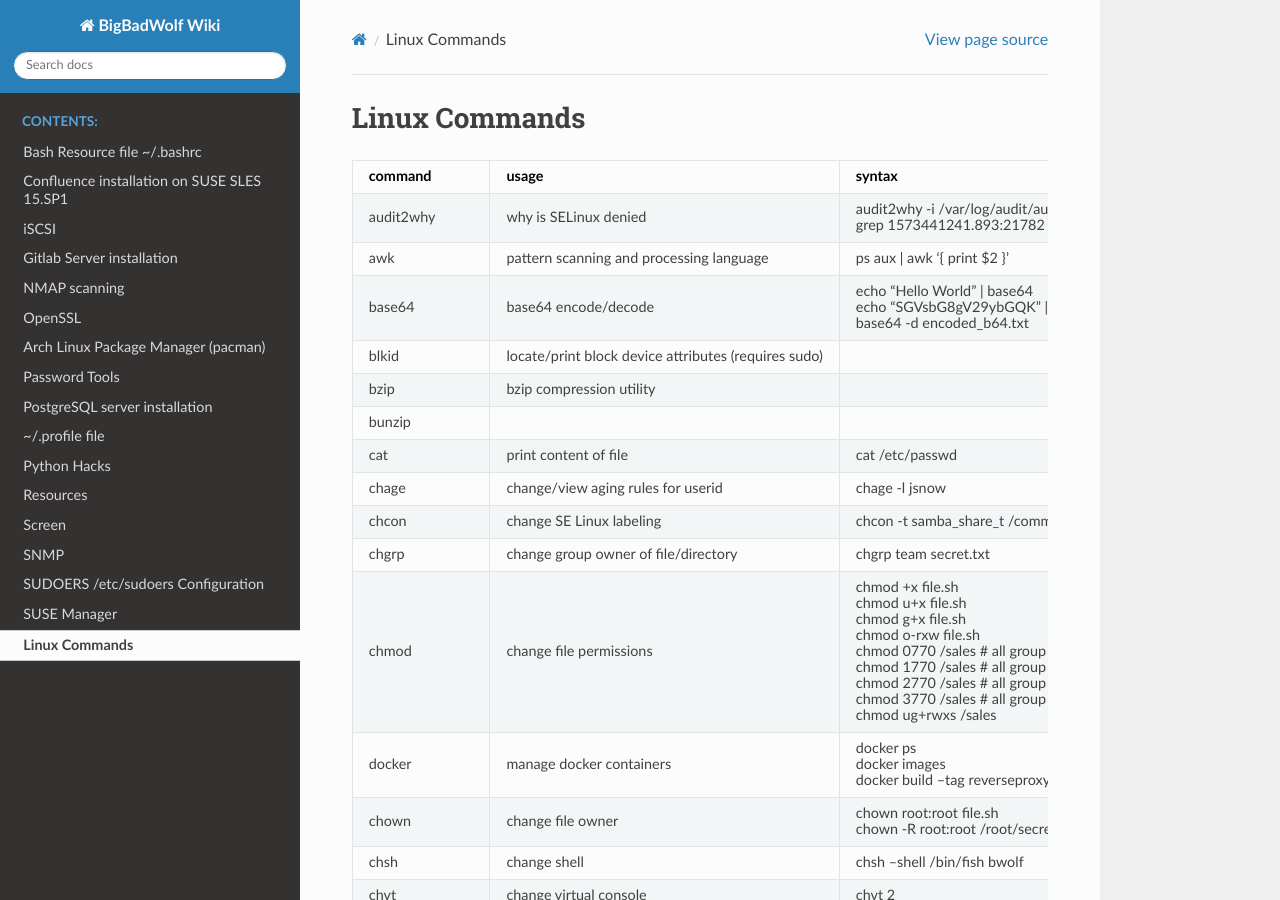
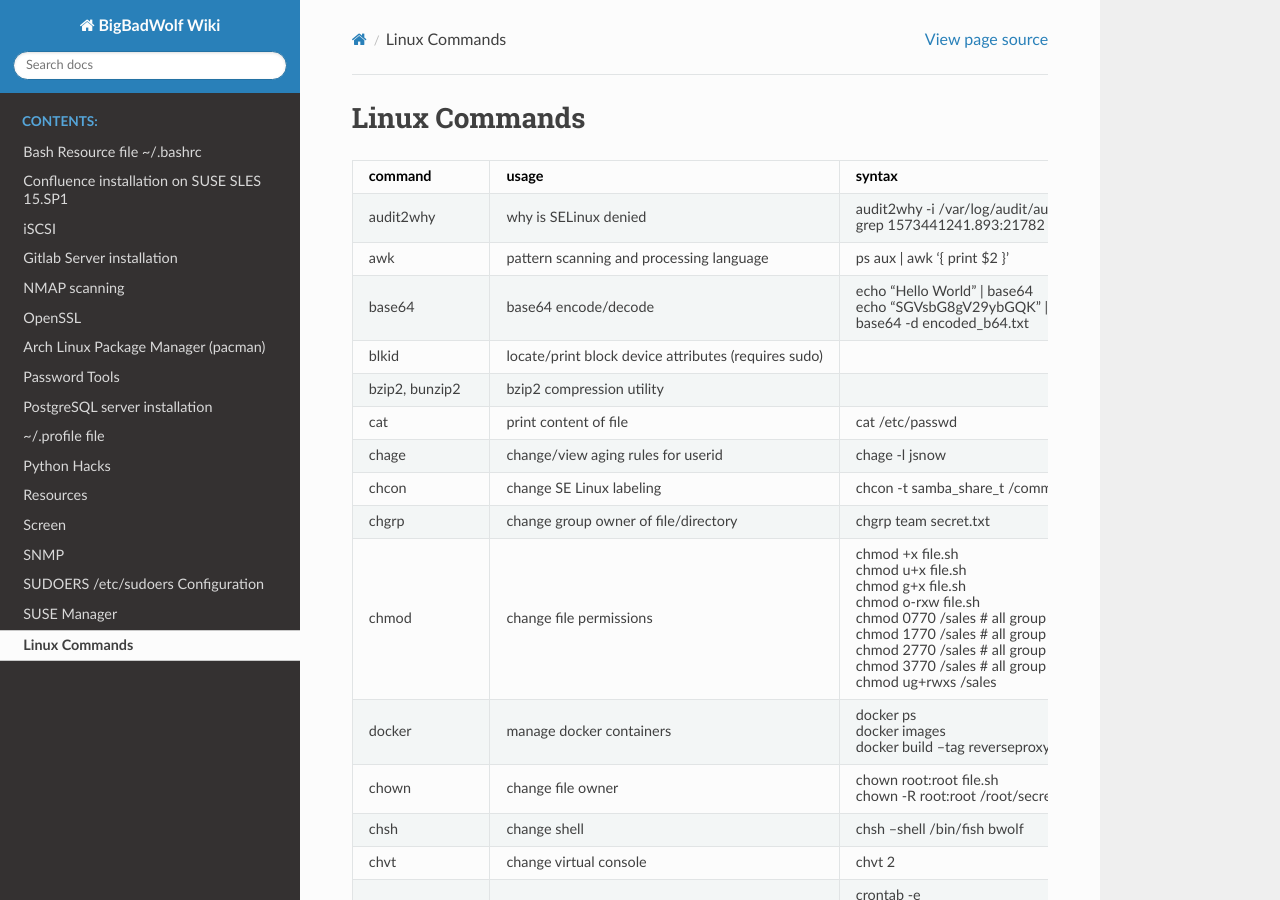
Before and after one commit to p3ll1n0r3/readthedocs, a Sphinx documentation site: the page built from docs/linux.rst, in a window 1280 px wide and 900 px high. Built offline with Sphinx 7.4.7 and the Read the Docs theme 2.0.0, drawn with Linux system fonts in a browser that asks for light colours.

Commit message:
Update linux.rst

```diff
--- a/docs/linux.rst
+++ b/docs/linux.rst
@@ -21,8 +21,7 @@ base64          base64 encode/decode |br|		echo "Hello World" \| base64 |br|
 blkid           locate/print block device attributes
  		(requires sudo) |br|
 
-bzip 		bzip compression utility |br|
-bunzip
+bzip2, bunzip2	bzip2 compression utility |br|
 
 cat             print content of file |br|		cat /etc/passwd |br|
 
```
Also changed, not shown: other parts of docs/linux.rst (+1 -0 lines).
